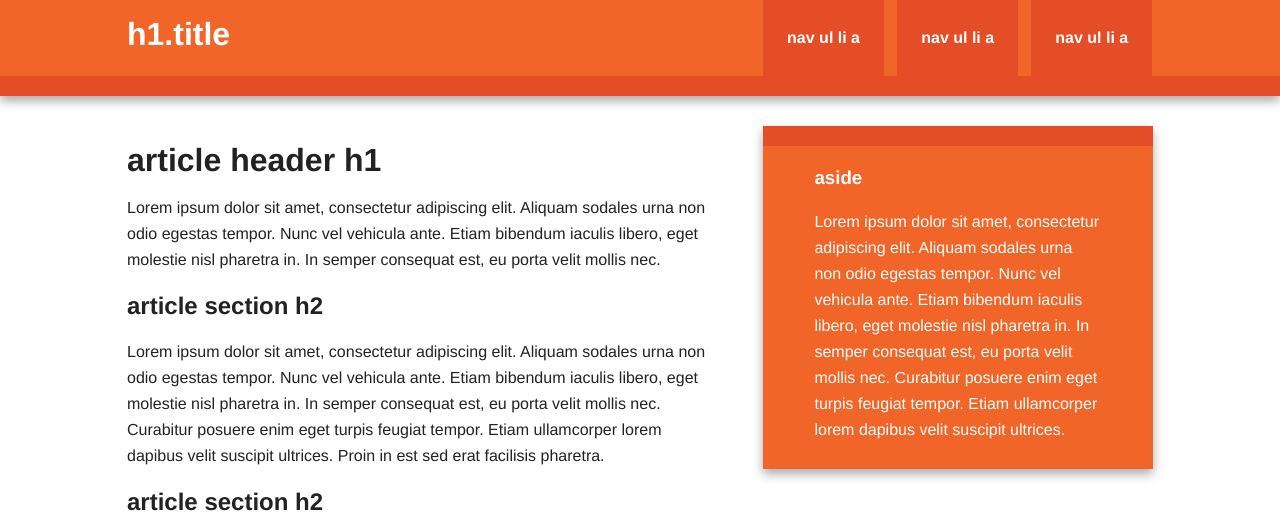
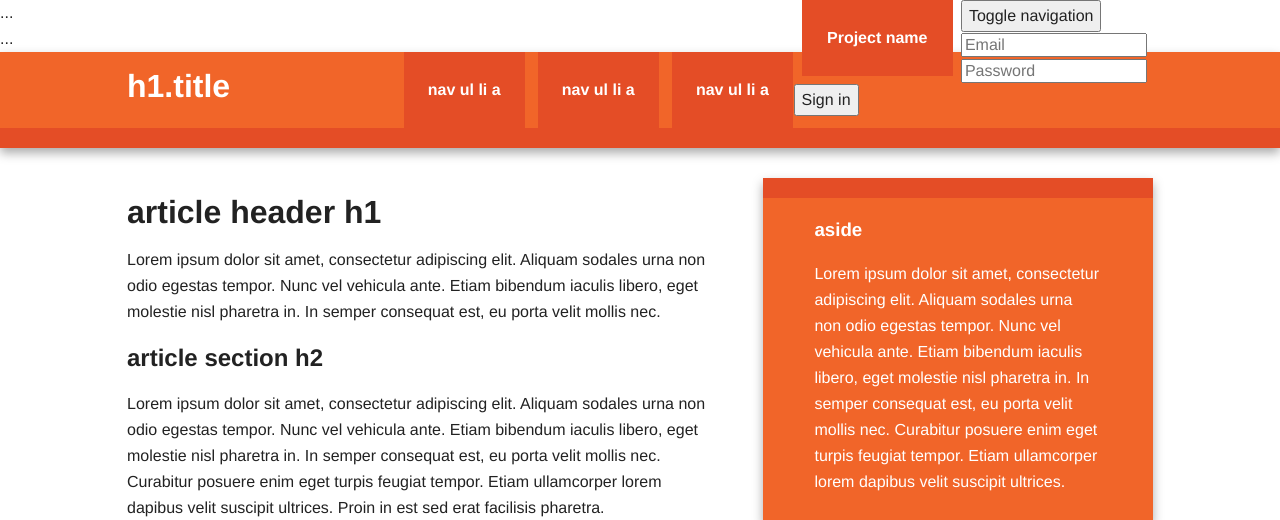
Before and after one commit to Nazarii/taskbuster, a Django app: page / in a window 1280 px wide. Shown: the top 520 px of the page. Run offline with Django 3.2, Linux system fonts and the light colour scheme; some libraries are stand-ins or nearby versions.

Commit message:
Added codeblocks to base.html; added robots.txt, humans.txt - presence covered by unittest

```diff
--- a/functional_tests/test_all_users.py
+++ b/functional_tests/test_all_users.py
@@ -25,3 +25,8 @@ class HomeNewVisitorTest(StaticLiveServerTestCase):
         h1 = self.browser.find_element_by_tag_name("h1")
         self.assertEqual(h1.value_of_css_property("color"),
                          "rgba(255, 255, 255, 1)")
+    def test_home_files(self):
+        self.browser.get(self.live_server_url + "/robots.txt")
+        self.assertNotIn("Not Found", self.browser.title)
+        self.browser.get(self.live_server_url + "/humans.txt")
+        self.assertNotIn("Not Found", self.browser.title)
--- a/taskbuster/templates/base.html
+++ b/taskbuster/templates/base.html
@@ -8,18 +8,47 @@
         <meta charset="utf-8">
         <meta http-equiv="X-UA-Compatible" content="IE=edge,chrome=1">
         <title>{% block head_title %}{% endblock %}</title>
+        <link rel="shortcut icon" href="{% static 'favicon.ico' %}" type="image/x-icon">
         <meta name="description" content="">
         <meta name="viewport" content="width=device-width, initial-scale=1">
         <link rel="stylesheet" href="{% static 'css/normalize.min.css' %}">
         <link rel="stylesheet" href="{% static 'css/main.css' %}">
 
         <script src="{% static 'js/vendor/modernizr-2.8.3-respond-1.4.2.min.js' %}"></script>
+        {% block head_css %}{% endblock %}
+        {% block head_javascript %}{% endblock %}
     </head>
     <body>
         <!--[if lt IE 8]>
             <p class="browserupgrade">You are using an <strong>outdated</strong> browser. Please <a href="http://browsehappy.com/">upgrade your browser</a> to improve your experience.</p>
         <![endif]-->
-
+        {% block navbar %}
+      <nav class="navbar navbar-inverse navbar-fixed-top" role="navigation">
+        <div class="container">
+          <div class="navbar-header">
+            <button type="button" class="navbar-toggle collapsed" data-toggle="collapse" data-target="#navbar" aria-expanded="false" aria-controls="navbar">
+              <span class="sr-only">Toggle navigation</span>
+              <span class="icon-bar"></span>
+              <span class="icon-bar"></span>
+              <span class="icon-bar"></span>
+            </button>
+            <a class="navbar-brand" href="#">Project name</a>
+          </div>
+          <div id="navbar" class="navbar-collapse collapse">
+            <form class="navbar-form navbar-right" role="form">
+              <div class="form-group">
+                <input type="text" placeholder="Email" class="form-control">
+              </div>
+              <div class="form-group">
+                <input type="password" placeholder="Password" class="form-control">
+              </div>
+              <button type="submit" class="btn btn-success">Sign in</button>
+            </form>
+          </div><!--/.navbar-collapse -->
+        </div>
+      </nav>
+    {% endblock %}
+        {% block content %}{% endblock %}
         <div class="header-container">
             <header class="wrapper clearfix">
                 <h1 class="title">h1.title</h1>
@@ -83,5 +112,6 @@
             r.parentNode.insertBefore(e,r)}(window,document,'script','ga'));
             ga('create','UA-XXXXX-X','auto');ga('send','pageview');
         </script>
+        {% block footer_javascript %}{% endblock %}
     </body>
 </html>
--- a/taskbuster/templates/robots.txt
+++ b/taskbuster/templates/robots.txt
@@ -2,4 +2,4 @@
 
 # Allow crawling of all content
 User-agent: *
-Disallow:
+Disallow: /
--- a/taskbuster/templates/taskbuster/index.html
+++ b/taskbuster/templates/taskbuster/index.html
@@ -1,2 +1,10 @@
 {% extends "base.html" %}
 {% block head_title %}TaskBuster Django Tutorial{% endblock %}
+{% block content %}
+    <div class="jumbotron">
+    ...
+    </div>
+    <div class="container">
+    ...
+    </div>
+{% endblock %}
--- a/taskbuster/urls.py
+++ b/taskbuster/urls.py
@@ -1,6 +1,6 @@
 from django.conf.urls import include, url
 from django.contrib import admin
-from .views import home
+from .views import home, home_files
 
 
 urlpatterns = [
@@ -10,5 +10,7 @@ urlpatterns = [
 
     url(r'^admin/', include(admin.site.urls)),
     url(r'^$', home, name='home'),
+    url(r'^(?P<filename>(robots.txt)|(humans.txt))$',
+        home_files, name='home-files'),
 
 ]
--- a/taskbuster/views.py
+++ b/taskbuster/views.py
@@ -3,3 +3,6 @@ from django.shortcuts import render
 
 def home(request):
     return render(request, "taskbuster/index.html", {})
+
+def home_files(request, filename):
+    return render(request, filename, {}, content_type="text/plain")
```
Also changed, not shown: taskbuster/templates/humans.txt (+5 -7 lines), 1 other file.
